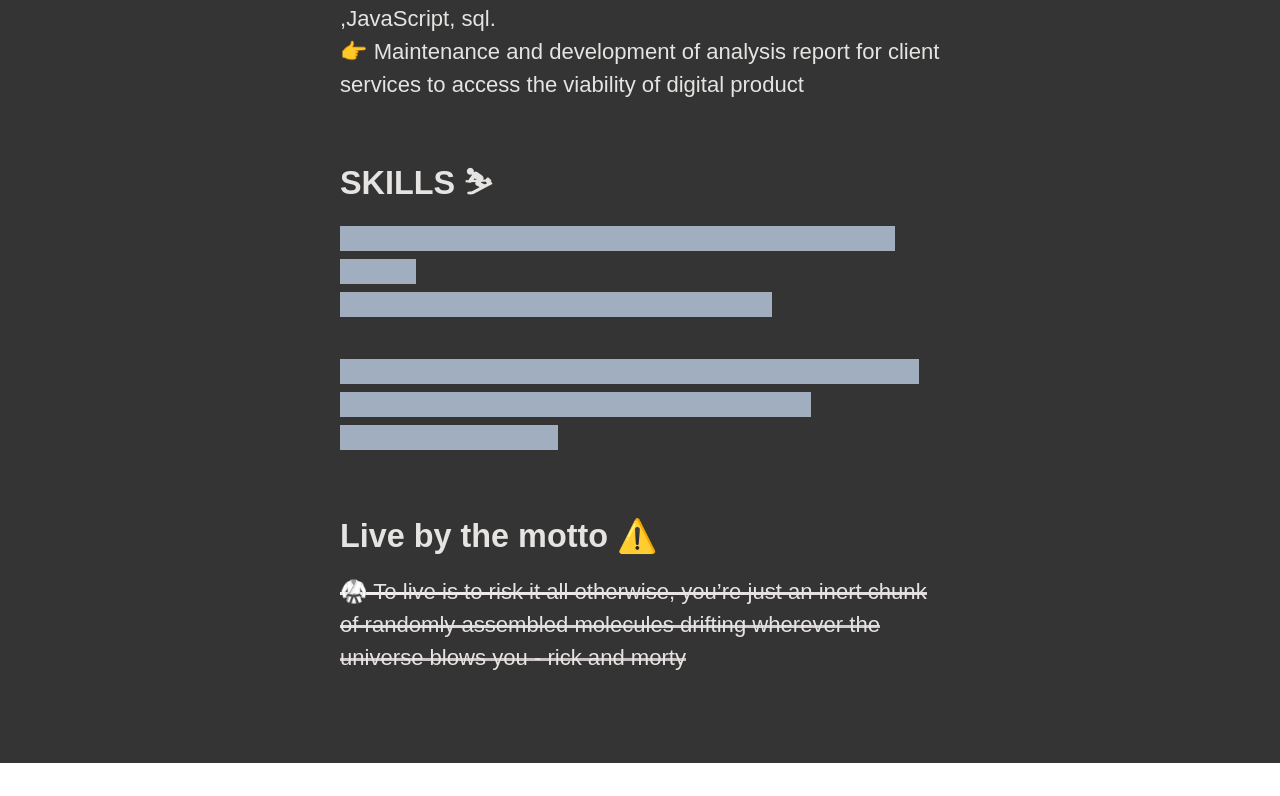
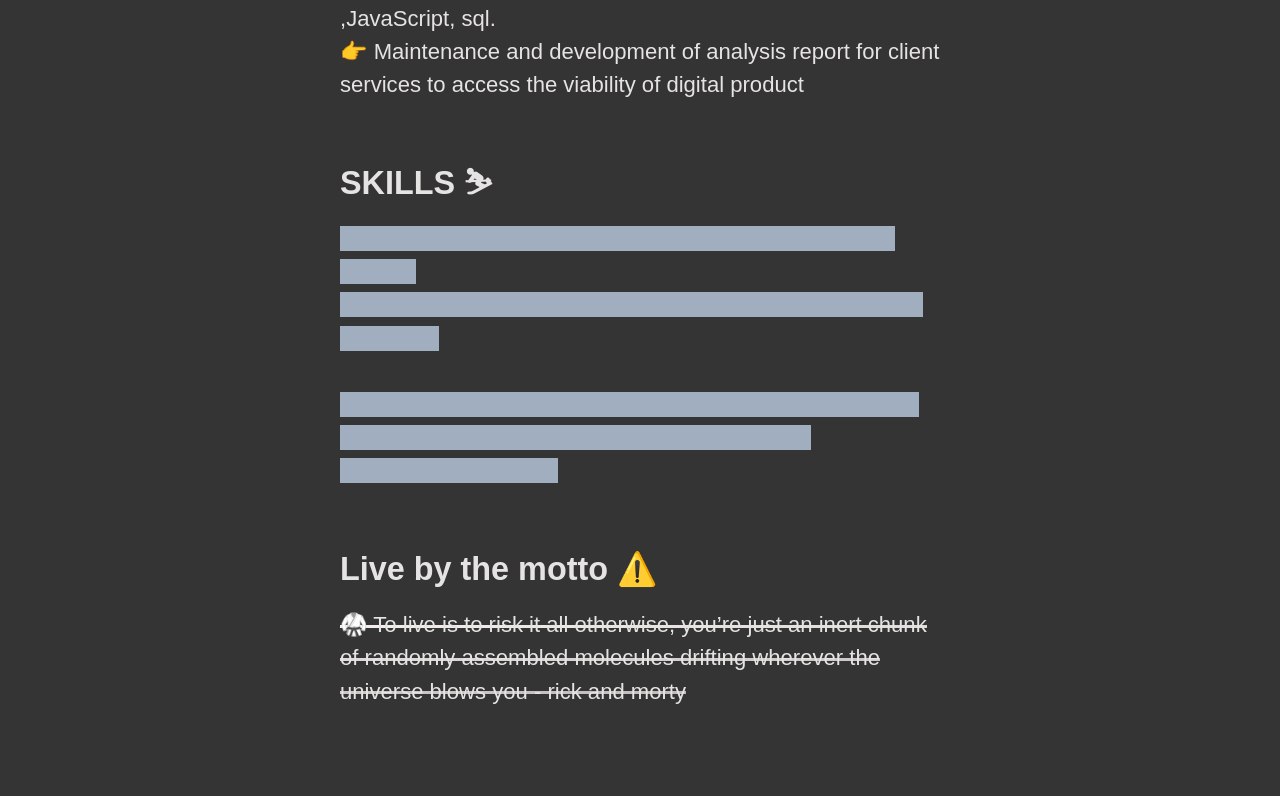
Before and after one commit to joyjames143/portfolio-reactjs, a React (Create React App) app: page /about in a window 1280 px wide. Shown: the part 1120-1916 px from the top of the page. Before the commit the page ends 1883 px from the top, so only its background shows below. Built offline with nearby package versions, Linux system fonts and the light colour scheme.

Commit message:
minor warning fixes

```diff
--- a/src/components/about/About.jsx
+++ b/src/components/about/About.jsx
@@ -62,7 +62,7 @@ export default function About() {
               <p>
                 Have quite some knowledge on Programming languages such as
                   <br/>
-                🎓React.js 🎓Node.js 🎓Python 🎓Java 🎓
+                🎓React.js  🎓Node.js  🎓Python  🎓Java  🎓Html  🎓Css  🎓Javascript
                   <br/>
                   <br/>
                 Stuck on a highway with the bike problem, Contact me i will hep you because
--- a/src/components/contact/Contact.jsx
+++ b/src/components/contact/Contact.jsx
@@ -3,8 +3,6 @@ import "./Contact.css"
 import Navbar from '../navbar/Navbar';
 import toast, { Toaster } from 'react-hot-toast';
 import { useLocation } from 'react-router-dom'
-
-import { BsLinkedin } from "react-icons/bs";
 
 var emailRegex = /^[-!#$%&'*+\/0-9=?A-Z^_a-z{|}~](\.?[-!#$%&'*+\/0-9=?A-Z^_a-z`{|}~])*@[a-zA-Z0-9](-*\.?[a-zA-Z0-9])*\.[a-zA-Z](-?[a-zA-Z0-9])+$/;
 
@@ -23,7 +21,7 @@ export default function Contact() {
 
 
   useEffect(() => {
-    if (location.state != "undefined"){
+    if (location.state !== "undefined"){
       setclicked(location.state.clicked)
     }
 
--- a/src/components/project/Project.jsx
+++ b/src/components/project/Project.jsx
@@ -1,7 +1,6 @@
 import React from 'react'
 import './Project.css';
 import Navbar from '../navbar/Navbar';
-import { Blurhash } from "react-blurhash";
 
 import codepen from "../../assets/images/codepen.jpg"
 import covid from "../../assets/images/covid.jpg"
@@ -21,7 +20,7 @@ function CardsHolder({title,image,hashImagecode,githubLink,liveLink, githubColor
         <div className="card">
           <div className="card_image">
             {/* <Blurhash className='p-blurhash' width={100} height={300} hash={hashImagecode}  punch={1}/> */}
-            <img className='p-image' src={image} loading="lazy"/>
+            <img className='p-image' src={image} loading="lazy" alt='screenshots'/>
             </div>
           <div className="card_content">
             <p className="small">{title} </p>
```
